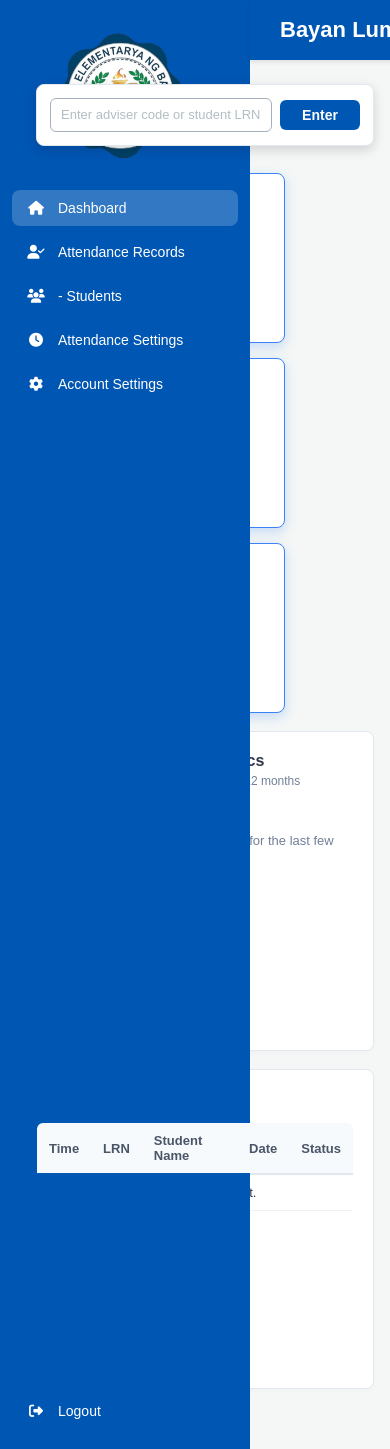
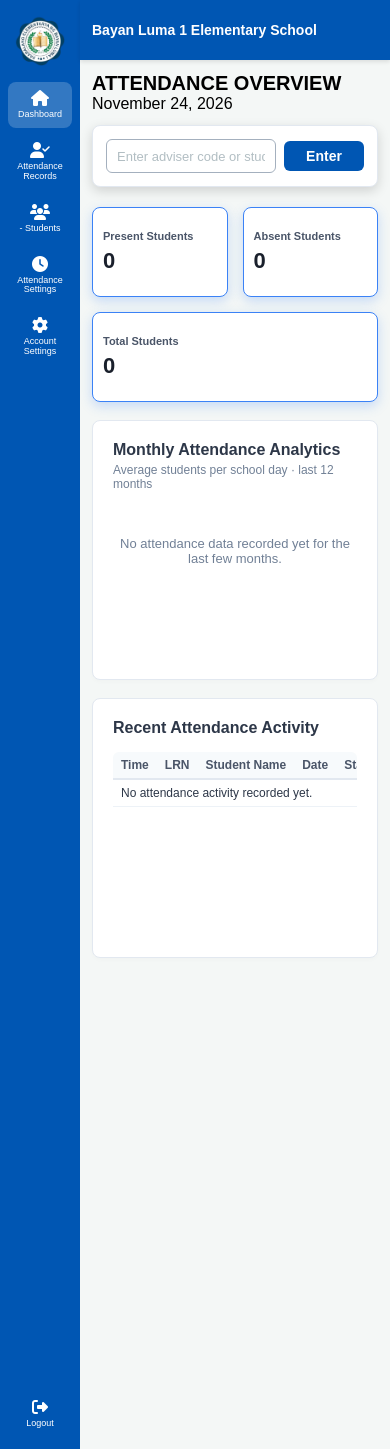
Before and after one commit to jmscljt/BayLum1---Classroom-Attendance-Management-System, a PHP site: page /index.php?page=AdminModel in a window 390 px wide. Run offline with PHP 8.4, Linux system fonts and the light colour scheme.

Commit message:
UPDATE: Fix the dashboard analytics and the recent attendance activity table stlye and also made the dashboard responsive

```diff
--- a/app/Views/Teachers/students.php
+++ b/app/Views/Teachers/students.php
@@ -38,8 +38,8 @@ $currentPage = 'students';
             <div class="student-buttons-section">
                 <div class="student-actions-right">
                     <h4 class="student_count">Total Students: <?php echo (int)($studentCount ?? 0); ?></h4>
-                    <!-- <button class="import_excel_btn">Import Excel</button>
-                    <button class="export_excel_btn">Export Excel</button> -->
+                    <button class="import_excel_btn">Import Excel</button>
+                    <button class="export_excel_btn">Export Excel</button>
                     <button type="button" class="add-student-btn">Add Student</button>
                     <button type="button" class="view-inactive-btn" id="viewInactiveStudentsBtn">View Inactive Students</button>
                 </div>
--- a/public/css/teachers_style.css
+++ b/public/css/teachers_style.css
@@ -400,6 +400,7 @@ body {
     align-items: center;
     padding-top: 20px;
     padding-bottom: 20px;
+    box-sizing: border-box;
 }
 
 .sidebar-logo {
@@ -463,7 +464,7 @@ body {
 /* ===== Dashboard- Start ===== */
 
 header {
-    width: 100%;
+    width: calc(100% - 250px);
     margin-left: 250px;
     height: 60px;
     background-color: #0056b3;
@@ -476,6 +477,7 @@ header {
     padding-left: 30px;
     box-shadow: 0 2px 4px rgba(0, 0, 0, 0.1);
     z-index: 100;
+    box-sizing: border-box;
 }
 
 .dashboard-header h1{
@@ -505,7 +507,7 @@ header {
 .dashboard-content-grid {
     display: grid;
     grid-template-columns: minmax(160px, 2fr) minmax(0, 12fr);
-    grid-template-rows: minmax(360px, auto) minmax(300px, auto);
+    grid-template-rows: 260px 262px;
     grid-template-areas:
         "metrics analytics"
         "metrics table";
@@ -555,6 +557,18 @@ header {
     flex: 1;
     min-height: 0;
     overflow: auto;
+}
+
+.dashboard-content-grid > .table-section-card:not(.analytics-section) .table-responsive {
+    flex: 0 0 180px;
+    max-height: 180px;
+}
+
+.dashboard-content-grid .data-table th,
+.dashboard-content-grid .data-table td {
+    padding: 6px 8px;
+    font-size: 12px;
+    white-space: nowrap;
 }
 
 .dashboard-content-grid .data-table thead th {
@@ -793,12 +807,13 @@ header {
 .analytics-subtitle {
     font-size: 12px;
     color: #718096;
+    margin: 0;
 }
 
 .analytics-chart-wrap {
     position: relative;
     width: 100%;
-    height: 260px;
+    height: 160px;
 }
 
 .analytics-empty {
@@ -1464,6 +1479,40 @@ header {
     .student-masterlist-table {
         min-width: 1020px;
     }
+
+    .dashboard-content-grid {
+        grid-template-columns: repeat(2, minmax(0, 1fr));
+        grid-template-rows: 130px 262px;
+        grid-template-areas:
+            "metrics metrics"
+            "analytics table";
+    }
+
+    .dashboard-content-grid .metrics-grid {
+        display: grid;
+        grid-template-columns: repeat(3, minmax(0, 1fr));
+    }
+
+    .dashboard-content-grid .metric-card {
+        height: 130px;
+        min-width: 0;
+        padding: 14px;
+    }
+
+    .dashboard-content-grid .table-section-card {
+        min-width: 0;
+    }
+}
+
+@media (max-width: 1000px) {
+    .dashboard-content-grid {
+        grid-template-columns: minmax(0, 1fr);
+        grid-template-rows: auto 260px 262px;
+        grid-template-areas:
+            "metrics"
+            "analytics"
+            "table";
+    }
 }
 
 @media (max-width: 700px) {
@@ -1486,22 +1535,89 @@ header {
     }
 
     .analytics-chart-wrap {
-        height: 280px;
+        height: 220px;
     }
 
     .dashboard-content-grid .table-section-card {
-        min-height: 320px;
+        min-height: 260px;
     }
 
     .main-content {
-        margin-left: 0;
+        margin-left: 80px;
+        width: calc(100% - 80px);
+        padding: 12px;
+    }
+
+    header {
+        margin-left: 80px;
+        width: calc(100% - 80px);
+        padding-left: 12px;
+    }
+
+    .dashboard-header h1 {
+        font-size: 16px;
+    }
+
+    .sidebar {
+        width: 80px;
+        padding: 12px 4px;
+    }
+
+    .sidebar-logo {
+        width: 50px;
+        height: 50px;
+        margin: 4px 0 16px;
+    }
+
+    .nav-links {
+        box-sizing: border-box;
+        padding: 0 4px;
+        gap: 6px;
+    }
+
+    .nav-links a {
+        box-sizing: border-box;
+        justify-content: center;
+        flex-direction: column;
+        gap: 4px;
+        padding: 8px 2px;
+        font-size: 9px;
+        line-height: 1.1;
+        text-align: center;
+    }
+
+    .nav-links a i {
+        width: auto;
+        font-size: 16px;
+    }
+
+    .overview-header-row.dashboard-overview-header-row {
+        grid-template-columns: minmax(0, 1fr);
+        align-items: stretch;
+        gap: 12px;
+    }
+
+    .dashboard-content-grid .metrics-grid {
+        grid-template-columns: repeat(3, minmax(0, 1fr));
+    }
+
+    .dashboard-content-grid .metric-card {
         width: 100%;
-        padding: 16px;
-    }
-
-    .dashboard-content-grid .metric-card {
-        max-width: 180px;
-        align-self: center;
+        max-width: none;
+        height: auto;
+        min-height: 90px;
+        align-self: stretch;
+        padding: 10px;
+        gap: 6px;
+    }
+
+    .dashboard-content-grid .metric-title {
+        font-size: 11px;
+    }
+
+    .dashboard-content-grid .metric-value {
+        min-height: 0;
+        font-size: 22px;
     }
 
     .student-buttons-section {
@@ -1517,6 +1633,20 @@ header {
         width: calc(100% - 24px);
         max-width: none;
         padding: 20px;
+    }
+}
+
+@media (max-width: 420px) {
+    .dashboard-header h1 {
+        font-size: 14px;
+    }
+
+    .dashboard-content-grid .metrics-grid {
+        grid-template-columns: repeat(2, minmax(0, 1fr));
+    }
+
+    .dashboard-content-grid .metric-card:last-child {
+        grid-column: 1 / -1;
     }
 }
 
```
